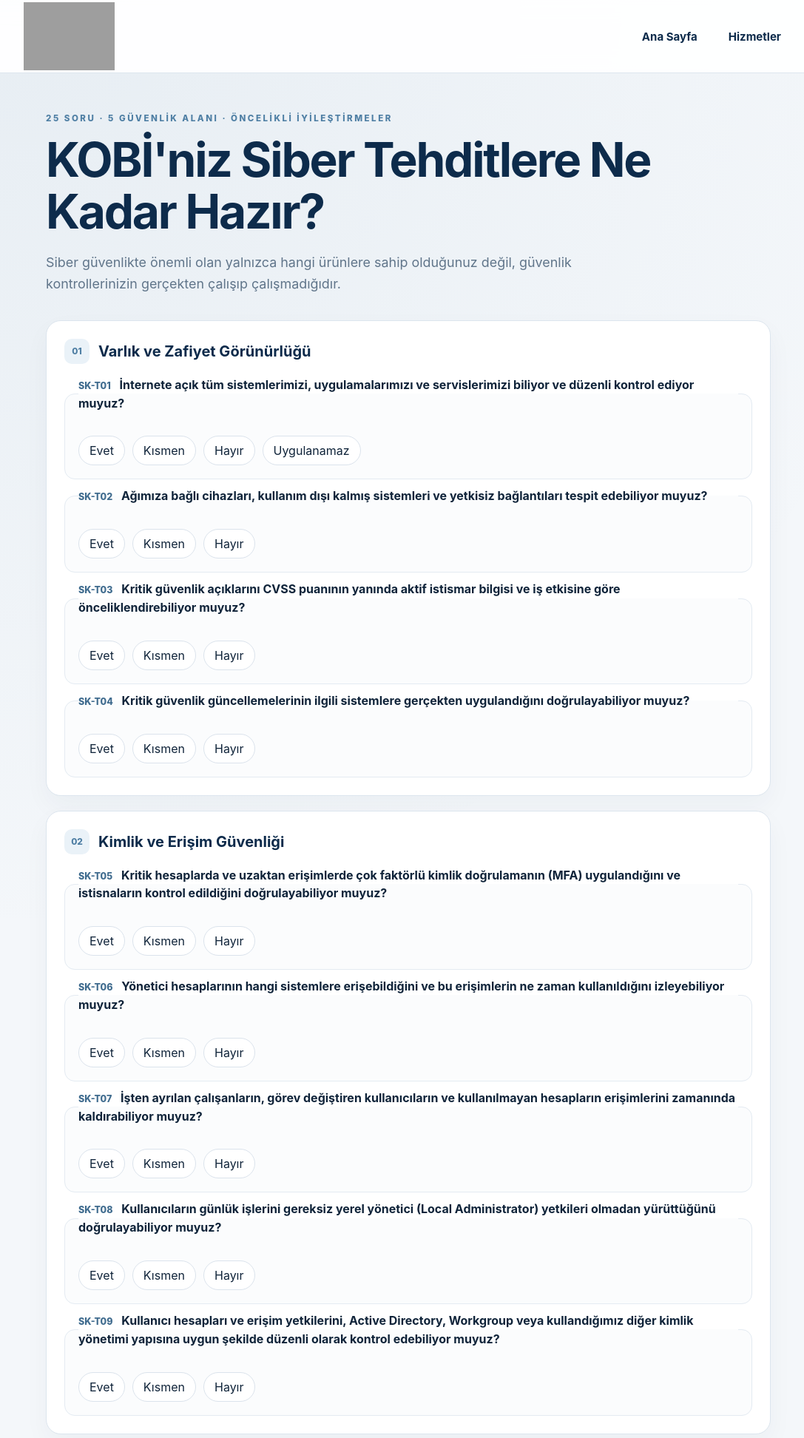
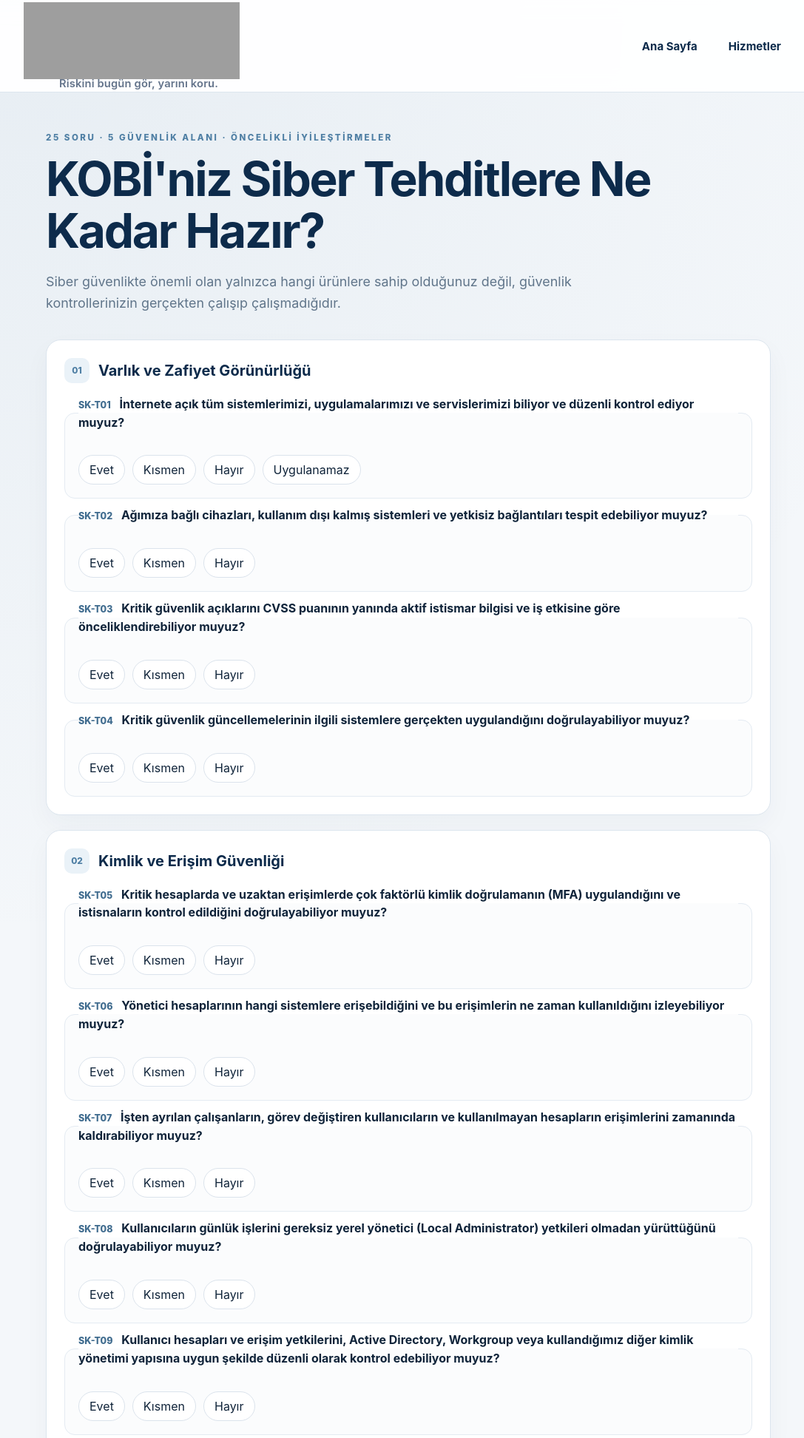
Before and after one commit to YagmurEr/siberkobi, a Flask app: page /assessment in a window 1280 px wide. Shown: the top 1944 px of the page at 74% size, without its empty margins (88-1175 px from the left). Run offline with Flask 3, Linux system fonts and the light colour scheme; grey boxes are pictures that could not be loaded.

Commit message:
Refine report flow and brand lockup
* style: enlarge SiberKOBİ logo and separate slogan

* fix: skip empty second deterministic recommendations page

* style: make assessment report sections flow continuously

* style: update brand lockup and continuous report flow

```diff
--- a/app/static/app.css
+++ b/app/static/app.css
@@ -1735,3 +1735,127 @@ body {
     break-inside: avoid;
   }
 }
+
+
+/* Brand lockup: logo and slogan separated */
+.brand-stack {
+  display: inline-flex;
+  flex-direction: column;
+  align-items: flex-start;
+  gap: 2px;
+}
+.brand-logo-crop {
+  display: block;
+  width: 292px;
+  height: 104px;
+  overflow: hidden;
+}
+.brand-logo-crop .site-logo {
+  width: 292px !important;
+  height: auto !important;
+  display: block;
+  transform: translateY(-4px);
+}
+.brand-slogan {
+  margin: -5px 0 0 48px;
+  color: #64748b;
+  font-size: .92rem;
+  font-weight: 600;
+  letter-spacing: .01em;
+}
+.header-inner {
+  min-height: 124px !important;
+}
+
+/* SEO: do not render an empty second recommendation page */
+.report-sheet:has(.detailed-actions:empty) {
+  display: none;
+}
+
+/* Assessment continuous report flow */
+.assessment-summary-grid {
+  grid-template-columns: repeat(3, minmax(0, 1fr)) !important;
+}
+.assessment-flow-section {
+  margin-top: 20px;
+  padding-top: 2px;
+}
+.assessment-flow-section + .assessment-flow-section {
+  margin-top: 22px;
+}
+.assessment-flow-section .page-heading {
+  margin-bottom: 12px;
+}
+.report-sheet--flow {
+  min-height: 0;
+  padding-bottom: 86px;
+}
+.report-sheet--flow .report-page-footer {
+  position: static;
+  margin-top: 28px;
+}
+.assessment-report-sheet .report-page-content {
+  padding-bottom: 0;
+}
+
+@media (max-width: 720px) {
+  .brand-logo-crop {
+    width: 224px;
+    height: 82px;
+  }
+  .brand-logo-crop .site-logo {
+    width: 224px !important;
+  }
+  .brand-slogan {
+    margin-left: 36px;
+    font-size: .8rem;
+  }
+  .header-inner {
+    min-height: 104px !important;
+  }
+  .assessment-summary-grid {
+    grid-template-columns: 1fr !important;
+  }
+}
+
+@media print {
+  .assessment-report-book .report-sheet--flow {
+    width: auto;
+    min-height: 0;
+    margin: 0;
+    padding: 18mm 14mm 18mm;
+    page-break-after: auto;
+    break-after: auto;
+  }
+  .assessment-report-book .report-page-header {
+    position: fixed;
+    top: 5mm;
+    left: 14mm;
+    right: 14mm;
+    background: #fff;
+    z-index: 2;
+  }
+  .assessment-report-book .report-page-footer {
+    position: fixed;
+    left: 14mm;
+    right: 14mm;
+    bottom: 5mm;
+    margin: 0;
+    background: #fff;
+    z-index: 2;
+  }
+  .assessment-report-book .report-page-content {
+    padding-top: 10mm;
+  }
+  .assessment-flow-section {
+    break-inside: auto;
+  }
+  .assessment-flow-section .report-section-title {
+    break-after: avoid;
+  }
+  .assessment-action-card,
+  .report-positive,
+  .report-domain {
+    break-inside: avoid;
+  }
+}
--- a/app/templates/base.html
+++ b/app/templates/base.html
@@ -10,8 +10,11 @@
 <body class="{% block body_class %}{% endblock %}">
   <header class="site-header">
     <div class="container header-inner">
-      <a class="brand brand-logo-link" href="{{ url_for('web.index') }}" aria-label="SiberKOBİ ana sayfa">
-        <img class="site-logo" src="{{ url_for('static', filename='siberkobi-logo.svg') }}" alt="SiberKOBİ — Riskini bugün gör, yarını koru.">
+      <a class="brand brand-logo-link brand-stack" href="{{ url_for('web.index') }}" aria-label="SiberKOBİ ana sayfa">
+        <span class="brand-logo-crop">
+          <img class="site-logo" src="{{ url_for('static', filename='siberkobi-logo.svg') }}" alt="SiberKOBİ">
+        </span>
+        <span class="brand-slogan">Riskini bugün gör, yarını koru.</span>
       </a>
       <nav class="main-nav" aria-label="Ana menü">
         <a href="{{ url_for('web.index') }}">Ana Sayfa</a>
```
Also changed, not shown: app/templates/result.html (+13 -16 lines), app/templates/seo_audit_result.html (+4 -6 lines).
